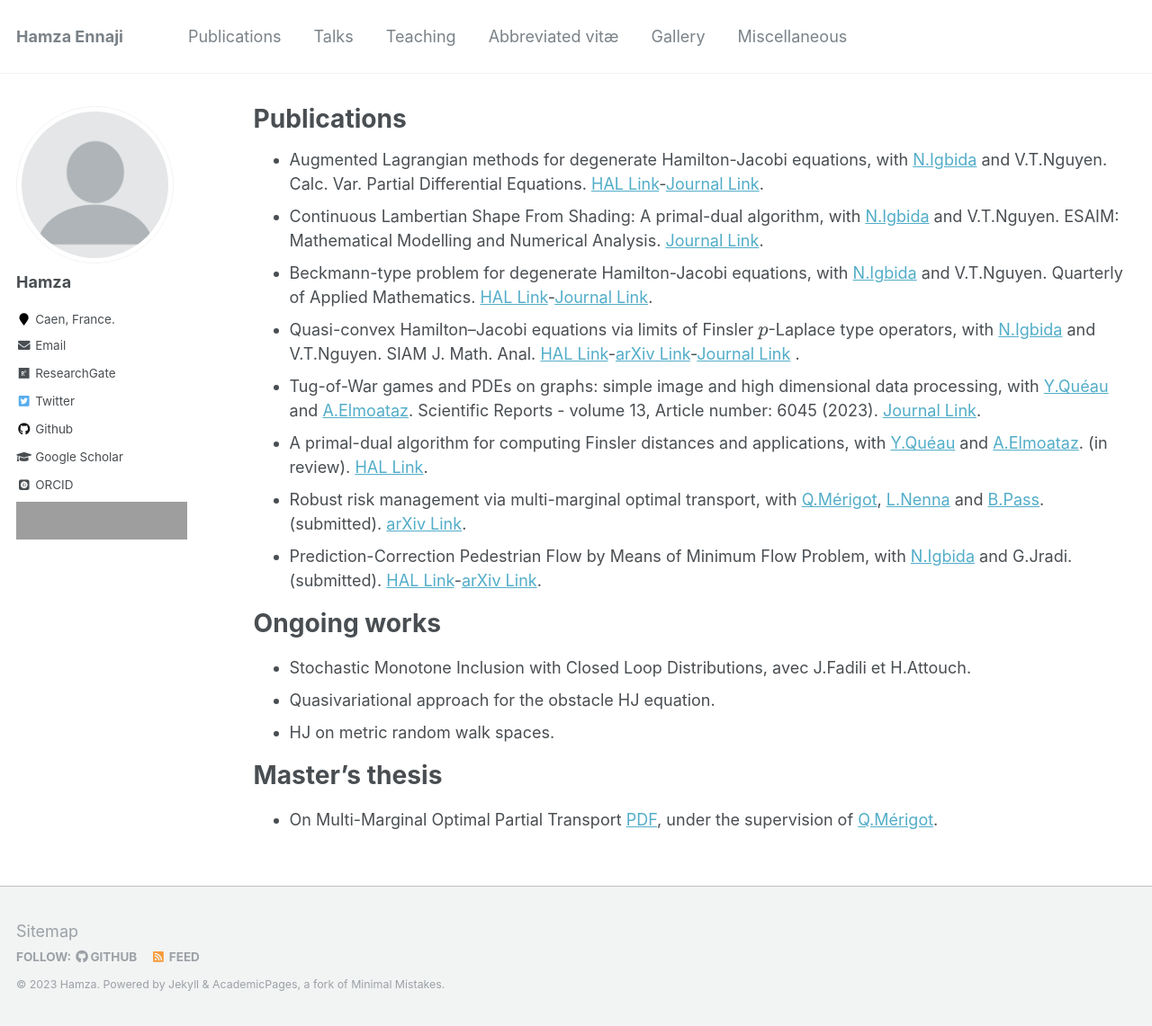
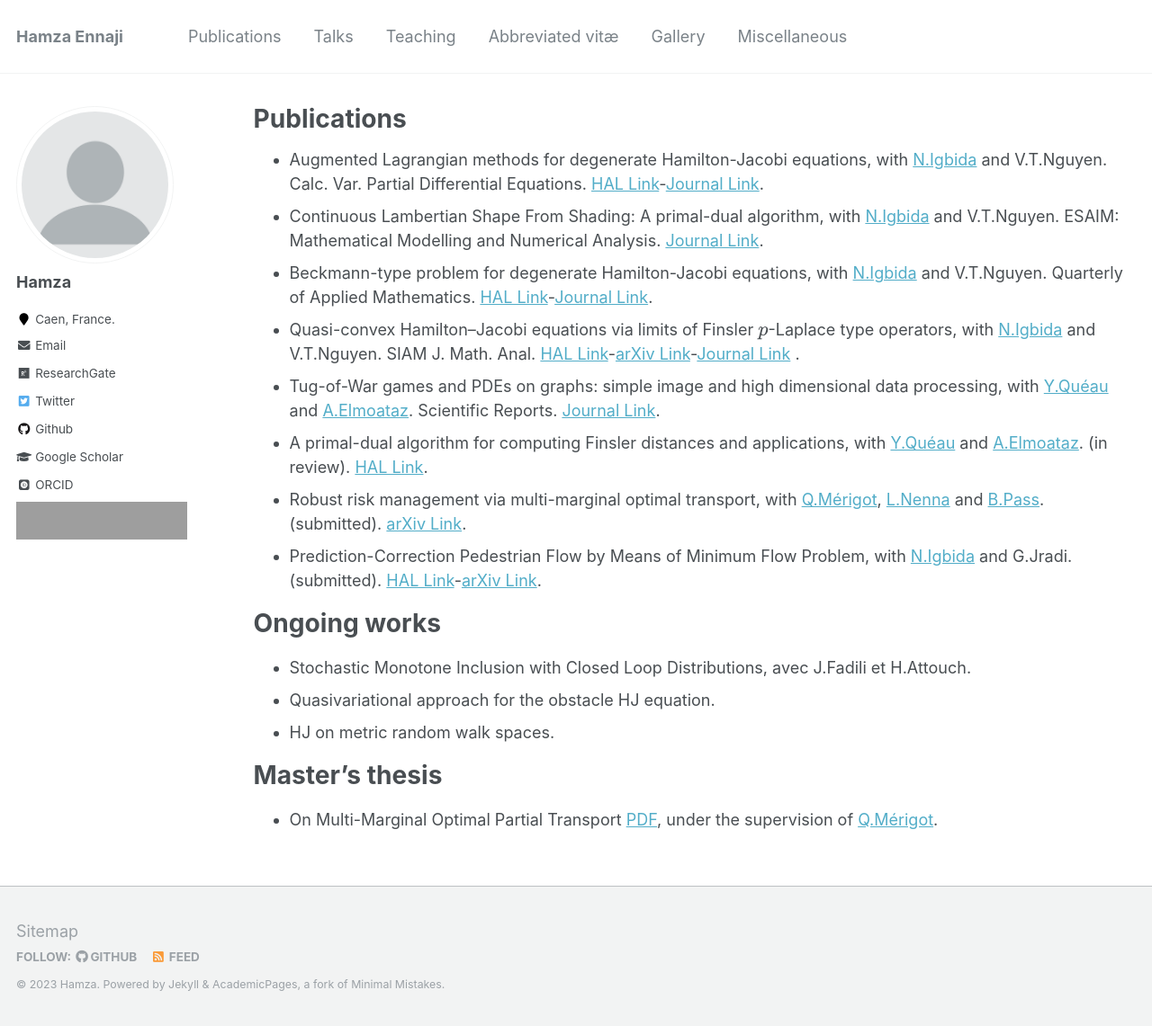
Before and after one commit to enhamza/enhamza.github.io, a Jekyll site: the page built from _pages/publications.md, in a window 1280 px wide and 1141 px high. Shown: the whole window at 90% size. Built offline with Jekyll 4.4.1, drawn with Linux system fonts in a browser that asks for light colours; some web fonts are replaced; formulas are drawn with MathJax 3; grey boxes are pictures that could not be loaded.

Commit message:
Update publications.md

```diff
--- a/_pages/publications.md
+++ b/_pages/publications.md
@@ -9,7 +9,7 @@ author_profile: true
 * Continuous Lambertian Shape From Shading: A primal-dual algorithm, with [N.Igbida](https://www.unilim.fr/pages_perso/noureddine.igbida/) and V.T.Nguyen. ESAIM: Mathematical Modelling and Numerical Analysis. [Journal Link](https://doi.org/10.1051/m2an/2022014).
 * Beckmann-type problem for degenerate Hamilton-Jacobi equations, with [N.Igbida](https://www.unilim.fr/pages_perso/noureddine.igbida/) and V.T.Nguyen. Quarterly of Applied Mathematics. [HAL Link](https://hal.archives-ouvertes.fr/hal-03020324)-[Journal Link](https://www.ams.org/journals/qam/0000-000-00/S0033-569X-2021-01606-7).
 * Quasi-convex Hamilton--Jacobi equations via limits of Finsler $p$-Laplace type operators, with [N.Igbida](https://www.unilim.fr/pages_perso/noureddine.igbida/) and V.T.Nguyen. SIAM J. Math. Anal. [HAL Link](https://hal.archives-ouvertes.fr/hal-03279460)-[arXiv Link](https://arxiv.org/abs/2107.02606)-[Journal Link](https://epubs.siam.org/doi/pdf/10.1137/21M143306X?casa_token=m37hUOoTZPMAAAAA:uULpuoEYWjdxraeyo4dy7MCE8gAix5NZv0sV7XDSbeGvxx3nTSTI5lRfzTnLKHaXaWHylgu2hfJm) .
-* Tug-of-War games and PDEs on graphs: simple image and high dimensional data processing, with [Y.Quéau](https://sites.google.com/view/yvainqueau) and [A.Elmoataz](https://elmoatazbill.users.greyc.fr/). Scientific Reports - volume 13, Article number: 6045 (2023). [Journal Link](https://www.nature.com/articles/s41598-023-32354-5).
+* Tug-of-War games and PDEs on graphs: simple image and high dimensional data processing, with [Y.Quéau](https://sites.google.com/view/yvainqueau) and [A.Elmoataz](https://elmoatazbill.users.greyc.fr/). Scientific Reports. [Journal Link](https://www.nature.com/articles/s41598-023-32354-5).
 * A primal-dual algorithm for computing Finsler distances and applications, with [Y.Quéau](https://sites.google.com/view/yvainqueau) and [A.Elmoataz](https://elmoatazbill.users.greyc.fr/). (in review). [HAL Link](https://hal.archives-ouvertes.fr/hal-03620343).
 * Robust risk management via multi-marginal optimal transport, with [Q.Mérigot](http://quentin.mrgt.fr/), [L.Nenna](https://lucanenna.github.io/) and [B.Pass](https://sites.ualberta.ca/~pass/). (submitted). [arXiv Link](https://arxiv.org/abs/2211.07694).
 * Prediction-Correction Pedestrian Flow by Means of Minimum Flow Problem, with [N.Igbida](https://www.unilim.fr/pages_perso/noureddine.igbida/) and G.Jradi. (submitted). [HAL Link](https://hal.science/hal-03999852)-[arXiv Link](https://arxiv.org/abs/2302.11315).
```
